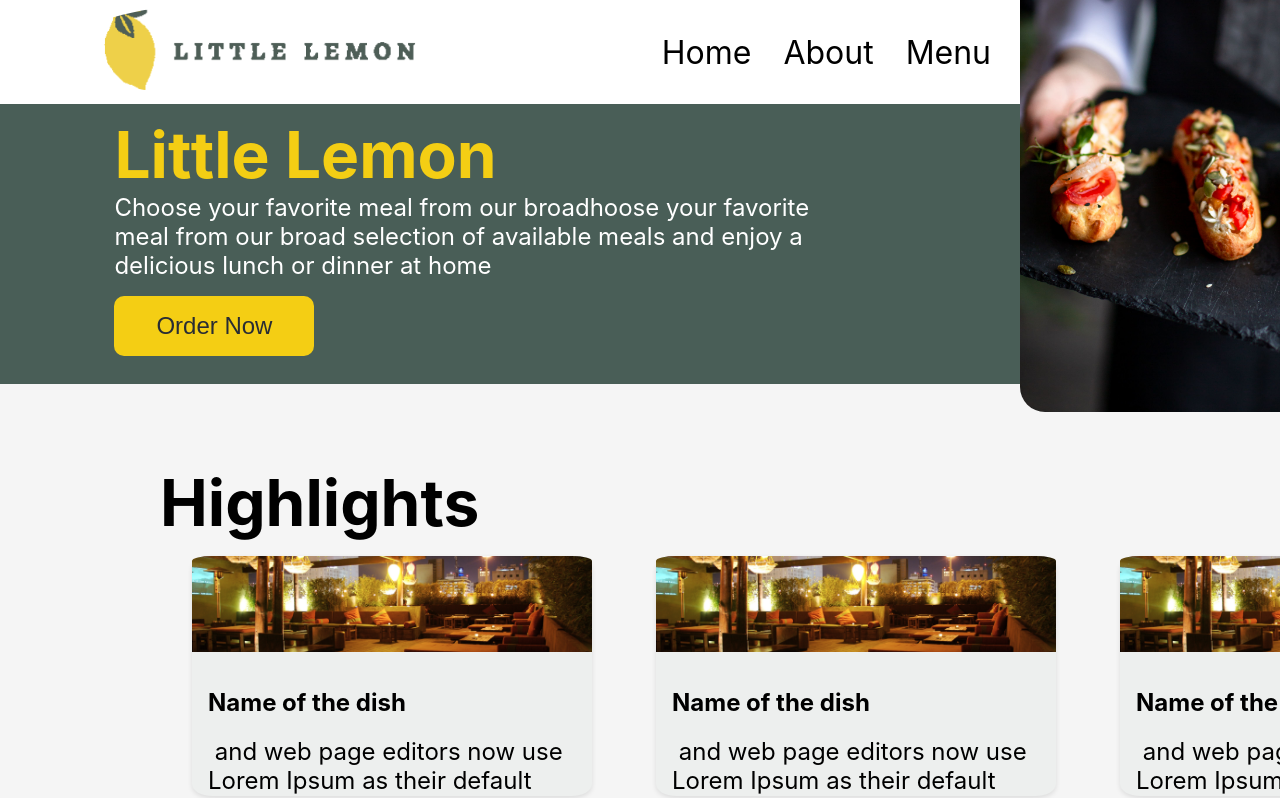
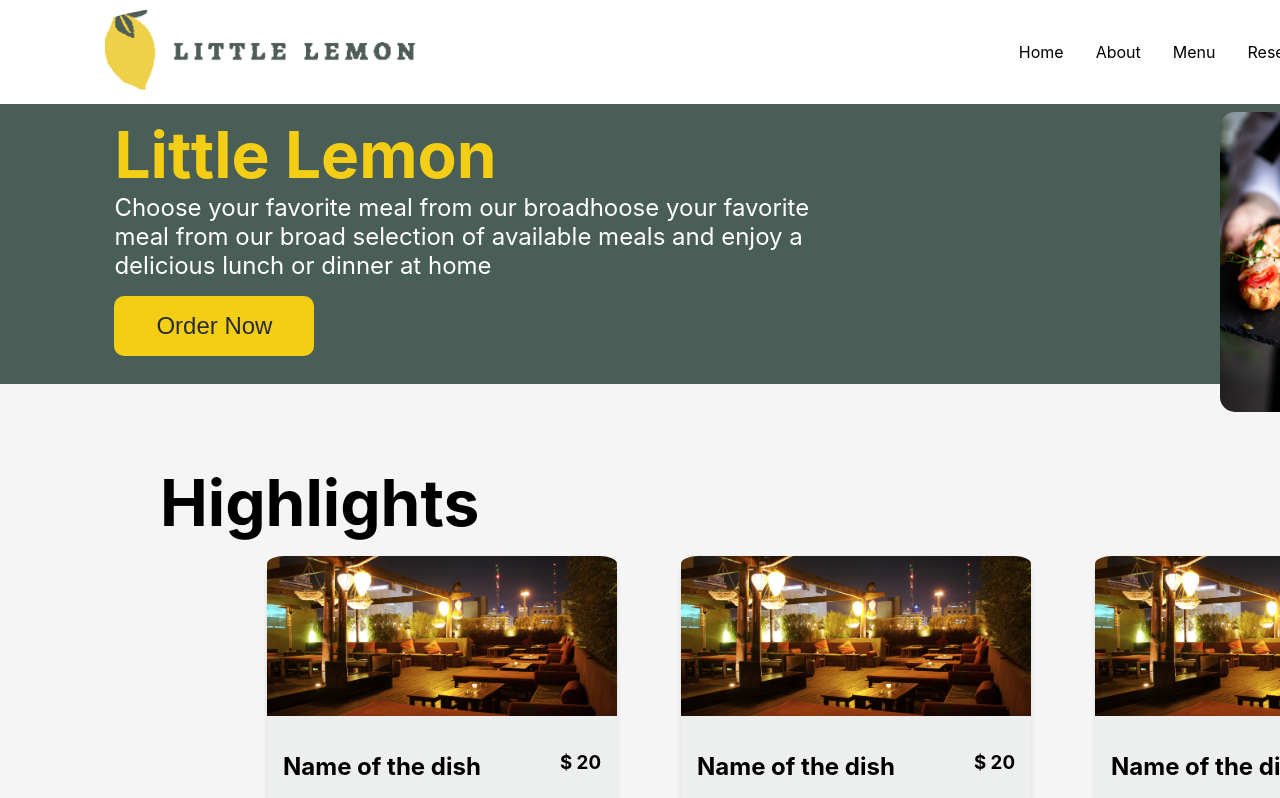
Before and after one commit to upenthiran93/meta-fe-final, a React (Create React App) app: page / in a window 1280 px wide. Shown: the top 798 px of the page. Built offline with nearby package versions, Linux system fonts and the light colour scheme; the HTML template or start-up script is replaced by a standard one.

Commit message:
redesign

```diff
--- a/src/components/Highlights.jsx
+++ b/src/components/Highlights.jsx
@@ -16,6 +16,7 @@ function Highlights () {
                   description={" and web page editors now use Lorem Ipsum as their default model text, and a search for 'lorem ipsum' will uncover many web sites still in their infancy."}
                     title={"Name of the dish"}
                     image={image}
+                  Price={"$ 20"}
               />
 
            ))}
--- a/src/components/SpecialCard.jsx
+++ b/src/components/SpecialCard.jsx
@@ -1,17 +1,24 @@
 import React from "react";
 import "./style/SpecialCard.css";
-function SpecialCard({ title, description, image, Price}) {
+
+function SpecialCard({title, description, image, Price}) {
     return (
         <div className="special-card">
-      <img src={image} alt={title} />
-        <div className={"content"}>
+            <img src={image} alt={title}/>
+
+            <div className={"special-card-content"}>
+                <div className={"Name-Price-cover"}>
                     <h2 className={"Title"}>{title}</h2>
                     <h3> {Price}</h3>
+                </div>
                 <p>{description}</p>
+                <div className={"order-section"}>
                 <h2> oder this item</h2>
                 <button> oder noww</button>
                     </div>
             </div>
+        </div>
     );
 }
+
 export default SpecialCard;
--- a/src/components/style/Header.css
+++ b/src/components/style/Header.css
@@ -20,26 +20,20 @@
 
 }
 
-.nav{
+.header>.nav{
   position: absolute;
 right: 0;
 }
 
-.nav li {
+.header>.nav li {
   display: inline-block;
 }
-.nav ul {
-  display: inline;
-  list-style-type: none;
-  margin: 0;
-  padding: 0;
-  overflow: hidden;
+.header>.nav a {
+  font-size: 1rem;
+
+
 }
-.nav a {
-  font-size: 2rem;
-
-  color: #000000;
-  text-align: center;
-  padding: 14px 16px;
-  text-decoration: none;
+.header>.nav a:hover {
+  background-color: #ddd;
+  color: black;
 }
--- a/src/components/style/Main.css
+++ b/src/components/style/Main.css
@@ -2,7 +2,7 @@ main {
     background-color: #f5f5f5;
     display: grid;
     grid-template-areas: "Hero" "Highlight" "Testimonial" "About";
-    grid-template-rows: 35vh 60vh 35vh 35vh;
+    grid-template-rows: 35vh 80vh 35vh 35vh;
 
 }
 /*hero Section */
@@ -34,8 +34,8 @@ main {
     position: absolute;
     bottom: -60px;
     right: 0;
-    width: 500px;
-    height: 500px;
+    width: 300px;
+    height: 300px;
     object-fit: cover;
   border-radius: 5%;
 
--- a/src/components/style/Nav.css
+++ b/src/components/style/Nav.css
@@ -3,7 +3,23 @@
 
   }
 
-  .nav a:hover {
-    background-color: #ddd;
-    color: black;
-  }
+
+.nav ul {
+  display: inline;
+  list-style-type: none;
+  margin: 0;
+  padding: 0;
+  overflow: hidden;
+}
+.nav a {
+
+
+  color: #000000;
+  text-align: center;
+  padding: 14px 16px;
+  text-decoration: none;
+}
+.nav a:hover {
+  background-color: #535353;
+  color: black;
+}
--- a/src/components/style/SpecialCard.css
+++ b/src/components/style/SpecialCard.css
@@ -12,7 +12,7 @@
     margin-right: 2rem;
     margin-left: 2rem;
     padding: 0rem;
-    width: 400px;
+    width: 350px;
 }
 .special-card>img {
     padding: 0;
@@ -24,7 +24,23 @@
     object-fit: cover;
 }
 
-.special-card>.content {
+.special-card-content {
     grid-area: content;
     padding: 1rem;
 }
+.Name-Price-cover, .order-section {
+    display: flex;
+    justify-content: space-between;
+}
+.special-card-content> button {
+    margin-top: 1rem;
+    margin-bottom: 1rem;
+    background-color: #F4CE14;
+    width: 100px;
+    color: #282c34;
+    font-size: 1.5rem;
+    padding: 1rem;
+    border: none;
+    border-radius: 10px;
+    cursor: pointer;
+}
```
Lines whose indentation alone changed are shown as unchanged.
